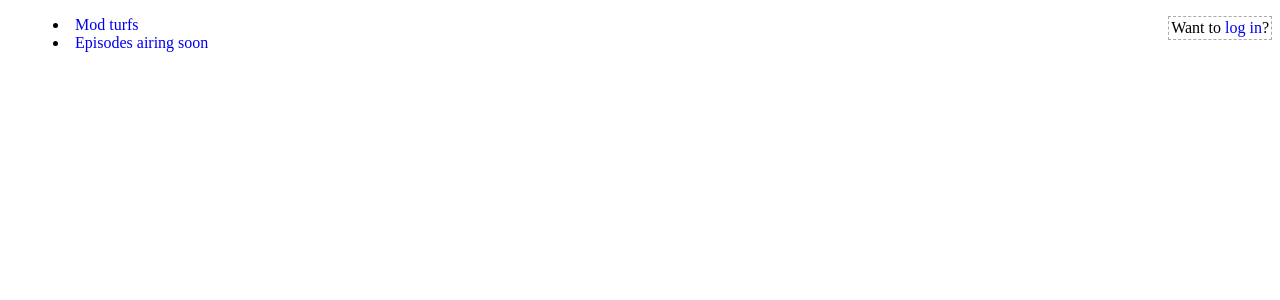
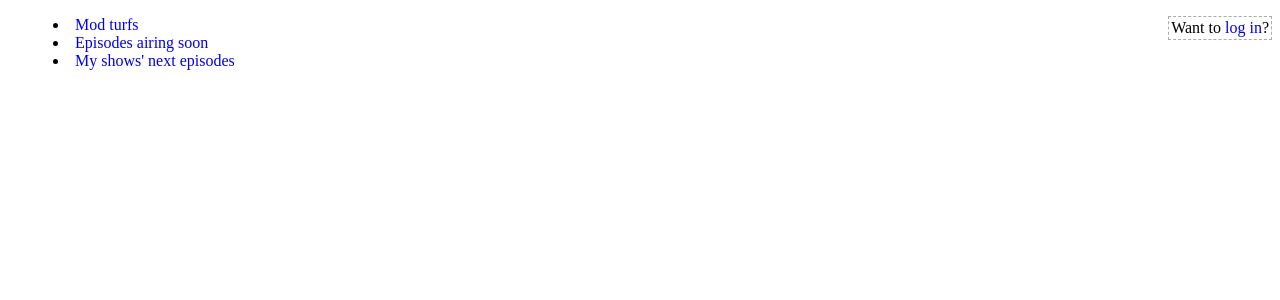
Before and after one commit to djsutherland/PowerTools, a Flask app: page / in a window 1280 px wide. Shown: the top 300 px of the page. Run offline with Flask 2, Linux system fonts and the light colour scheme; some libraries are stand-ins or nearby versions.

Commit message:
add basic version of my shows' next eps

```diff
--- a/server.py
+++ b/server.py
@@ -3,6 +3,7 @@ from __future__ import division, print_function
 import datetime
 import itertools
 import logging
+import operator as op
 import os
 import sqlite3
 import sys
@@ -220,6 +221,47 @@ def eps_soon(days=3):
 
 
 ################################################################################
+### "My" shows' next episodes
+
+@app.route('/my-next/')
+@login_required
+def my_shows_next():
+    db = get_db()
+    # just get all the eps and filter in python, instead of trying to do
+    # some absurd sql
+    eps = db.execute('''SELECT episodes.id AS episodeid, seasonid, seriesid,
+                               showid, shows.name AS showname,
+                               shows.forum_id AS show_forum_id,
+                               season_number, episode_number, first_aired,
+                               episodes.name
+                        FROM episodes
+                        INNER JOIN shows ON showid = shows.id
+                        WHERE showid IN (SELECT showid FROM turfs
+                                         WHERE modid = ? AND state <> 'n')
+                          AND shows.gone_forever = 0
+                        ORDER BY showname''', [current_user.id])
+    today = '{:%Y-%m-%d}'.format(datetime.date.today())
+    last_and_next = []
+    key = op.itemgetter('show_forum_id', 'showname')
+    for show, show_eps in itertools.groupby(eps, key):
+        # sort by date here instead of in sql, because dunno how to tell sql
+        # to sort missing dates last
+        show_eps = sorted(show_eps, key=lambda x: x['first_aired'] or '9999-99-99')
+        last_ep = None
+        next_ep = None
+        for next_ep in show_eps:
+            if next_ep['first_aired'] > today or next_ep['first_aired'] is None:
+                break
+            last_ep = next_ep
+        else:  # loop ended without finding something in future
+            next_ep = None
+        last_and_next.append((show, last_ep, next_ep))
+    last_and_next = sorted(last_and_next,
+                           key=lambda inf: strip_the(inf[0][1]).lower())
+    return render_template('my_shows_next.html', last_and_next=last_and_next)
+
+
+################################################################################
 ### Turfs
 
 TURF_STATES = {
--- a/templates/index.html
+++ b/templates/index.html
@@ -4,5 +4,6 @@
   <menu>
     <li><a href="{{ url_for('mod_turfs') }}">Mod turfs</a></li>
     <li><a href="{{ url_for('eps_soon') }}">Episodes airing soon</a></li>
+    <li><a href="{{ url_for('my_shows_next') }}">My shows' next episodes</a></li>
   </menu>
 {% endblock %}
```
Also changed, not shown: templates/my_shows_next.html (added, +44 -0 lines).
